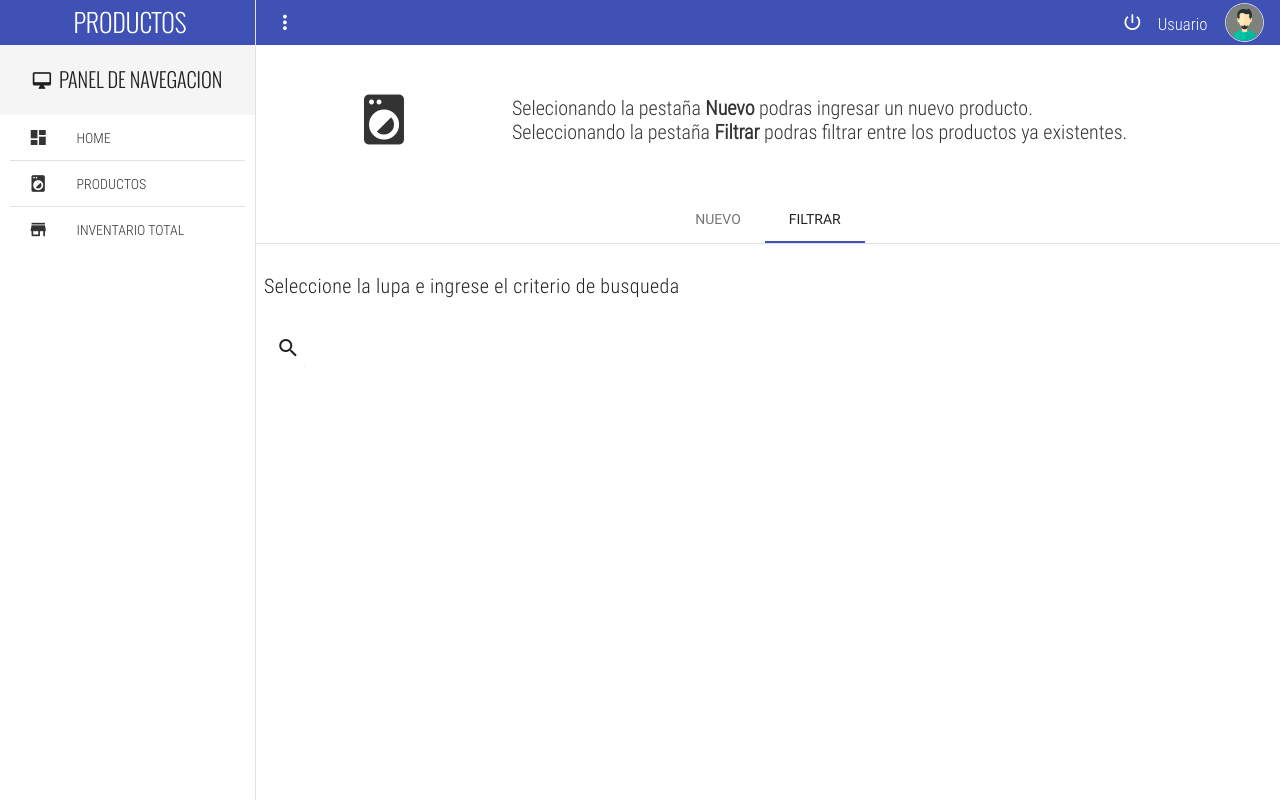
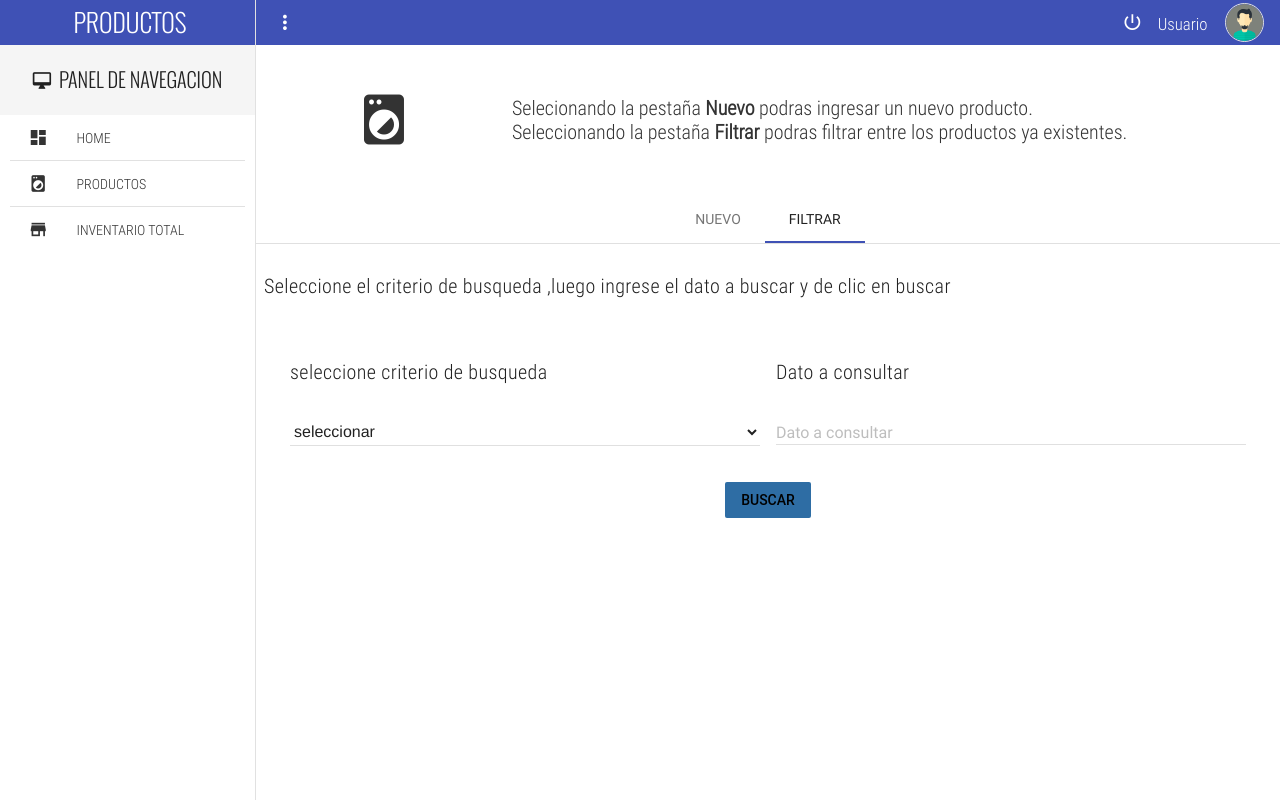
Before and after one commit to Juan-camilo-arias-moque/Integracion_Poli, a PHP site: page /products.php in a window 1280 px wide, after a click on "FILTRAR". Run offline with PHP 8.4, Linux system fonts and the light colour scheme; some libraries are stand-ins or nearby versions; some web fonts are replaced.

Commit message:
back end de consultas
se crea back end para panel de filtrar y panel inventario total

```diff
--- /dev/null
+++ b/buscar.php
@@ -0,0 +1,53 @@
+<?php
+
+include("con_db.php");
+
+if (isset($_POST['btn_consulta'])){
+	if (strlen($_POST['Criterio']) >= 1 && strlen($_POST['DatoBusqueda'])){
+		$Criterio = ($_POST['Criterio']);
+		$DatoBusqueda = ($_POST['DatoBusqueda']);
+		$resultado = mysqli_query($conn,"SELECT * FROM productos  WHERE $Criterio = '$DatoBusqueda'");
+
+		while ($consulta = mysqli_fetch_array($resultado)) {
+
+			echo "<table width=\"100%\" border=\"1\" >
+						<tr>
+							<th >Nombre Usuario</th>
+							<th>Codigo producto</th>
+							<th>Nombre producto</th>
+							<th>Tipo de producto</th>
+							<th>Marca</th>
+							<th>Modelo</th>
+							<th>Serie</th>
+							<th>Cantidad</th>
+							<th>Precio</th>
+						</tr>
+						<tr>
+							<td align = center>".$consulta['nombre_usuario']."</td>
+							<td align = center>".$consulta['codigo']."</td>
+							<td align = center>".$consulta['nombre_producto']."</td>
+							<td align = center>".$consulta['tipo']."</td>
+							<td align = center>".$consulta['marca']."</td>
+							<td align = center>".$consulta['modelo']."</td>
+							<td align = center>".$consulta['serie']."</td>
+							<td align = center>".$consulta['cantidad']."</td>
+							<td align = center>".$consulta['precio']."</td>
+						</tr>
+				</table>";
+
+		}
+
+
+
+	} else {
+		echo '<script language="javascript">alert("Por favor complete todos los campos");</script>';
+	}
+}
+
+
+
+
+
+
+
+?>
--- a/products.php
+++ b/products.php
@@ -217,22 +217,51 @@
 
 			<div class="mdl-tabs__panel" id="tabListProducts">
 				<div class="mdl-grid">
-					<h5 class="text-condensedLight">Seleccione la lupa e ingrese el criterio de busqueda</h5>
-					<div class="mdl-cell mdl-cell--4-col-phone mdl-cell--8-col-tablet mdl-cell--12-col-desktop">
-						<form action="#">
-							<div class="mdl-textfield mdl-js-textfield mdl-textfield--expandable">
-								<label class="mdl-button mdl-js-button mdl-button--icon" for="BuscarProducto">
-									<i class="zmdi zmdi-search"></i>
-								</label>
+					<h5 class="text-condensedLight">Seleccione el criterio de busqueda ,luego ingrese el dato a buscar y de clic en buscar </h5>
 
-								<div class="mdl-textfield__expandable-holder">
-									<input class="mdl-textfield__input" type="text" id="BuscarProducto">
-									<label class="mdl-textfield__label"></label>
-								</div>
+					<div class="full-width panel-content">
+								<form method="post">
+									<div class="mdl-grid">
+										<div class="mdl-cell mdl-cell--4-col-phone mdl-cell--8-col-tablet mdl-cell--6-col-desktop">
+											<h5 class="text-condensedLight">seleccione criterio de busqueda</h5>
+
+											<div class="mdl-textfield mdl-js-textfield mdl-textfield--floating-label">
+												<select  class="mdl-textfield__input" id="Criterio" name="Criterio">
+   													<option value="seleccionar"selected>seleccionar</option>
+    												<option value="nombre_usuario">NombreUsuario</option>
+    												<option value="nombre_producto">Nombre de producto</option>
+    												<option value="codigo">Codigo</option>
+    												<option value="tipo">Tipo</option>
+    												<option value="marca">Marca</option>
+    												<option value="modelo">modelo</option>
+    												<option value="serie">serie</option>
+  												</select>
+											</div>
+										</div>
+
+										<div class="mdl-cell mdl-cell--4-col-phone mdl-cell--8-col-tablet mdl-cell--6-col-desktop">
+											<h5 class="text-condensedLight">Dato a consultar</h5>
+
+											<div class="mdl-textfield mdl-js-textfield mdl-textfield--floating-label">
+												<input class="mdl-textfield__input" type="text" id="DatoBusqueda"
+												name="DatoBusqueda">
+												<label class="mdl-textfield__label" for="DatoBusqueda">Dato a consultar</label>
+												<span class="mdl-textfield__error">Invalid Date</span>
+											</div>
+										</div>
+									</div>
+
+									<p class="text-center">
+										<button class="mdl-button mdl-js-button mdl-button--fab--colored bg-primary" id="btn_consulta" name="btn_consulta">
+											buscar
+										</button>
+										<div class="mdl-tooltip" for="btn_consulta">buscar producto</div>
+									</p>
+								</form>
+								<?php
+								include("buscar.php");
+								?>
 							</div>
-						</form>
-						</div>
-					</div>
 				</div>
 			</div>
 		</div>
```
Also changed, not shown: inventario.php (added, +43 -0 lines), inventory.php (+4 -31 lines).
